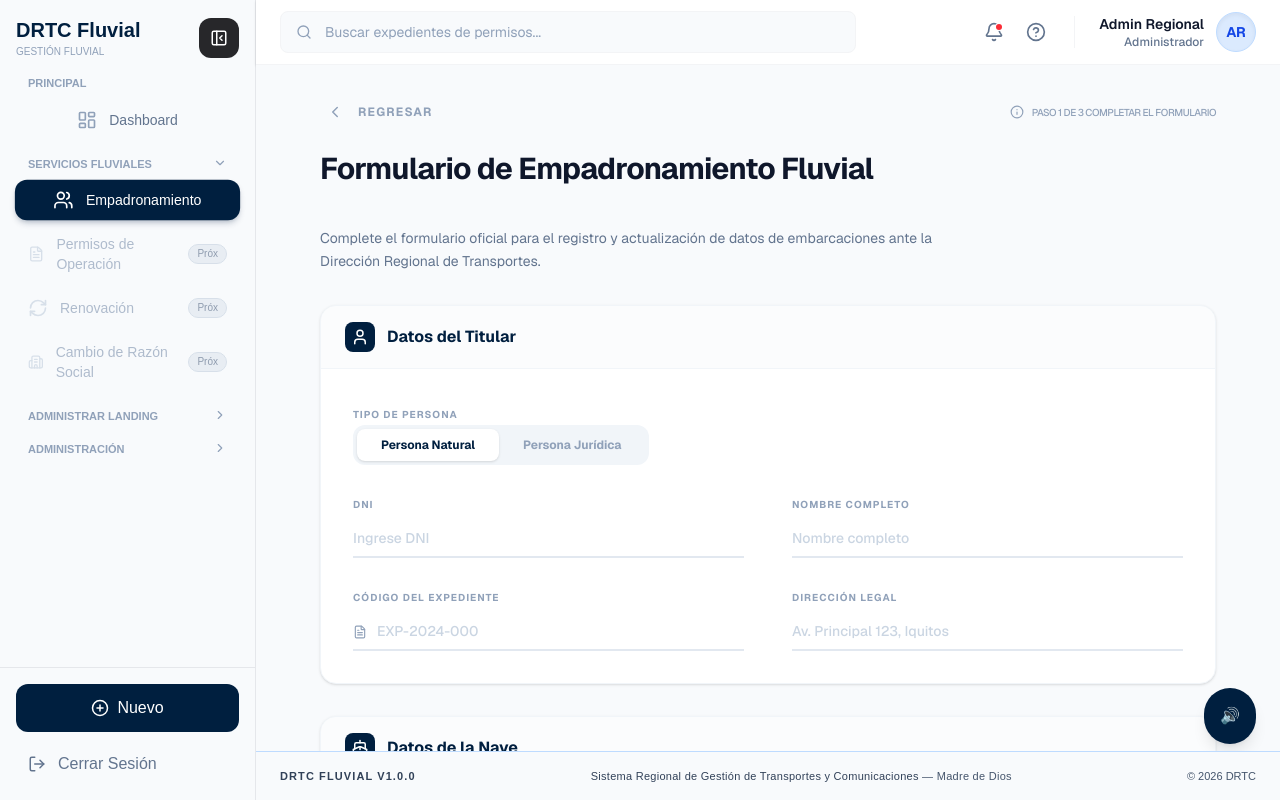
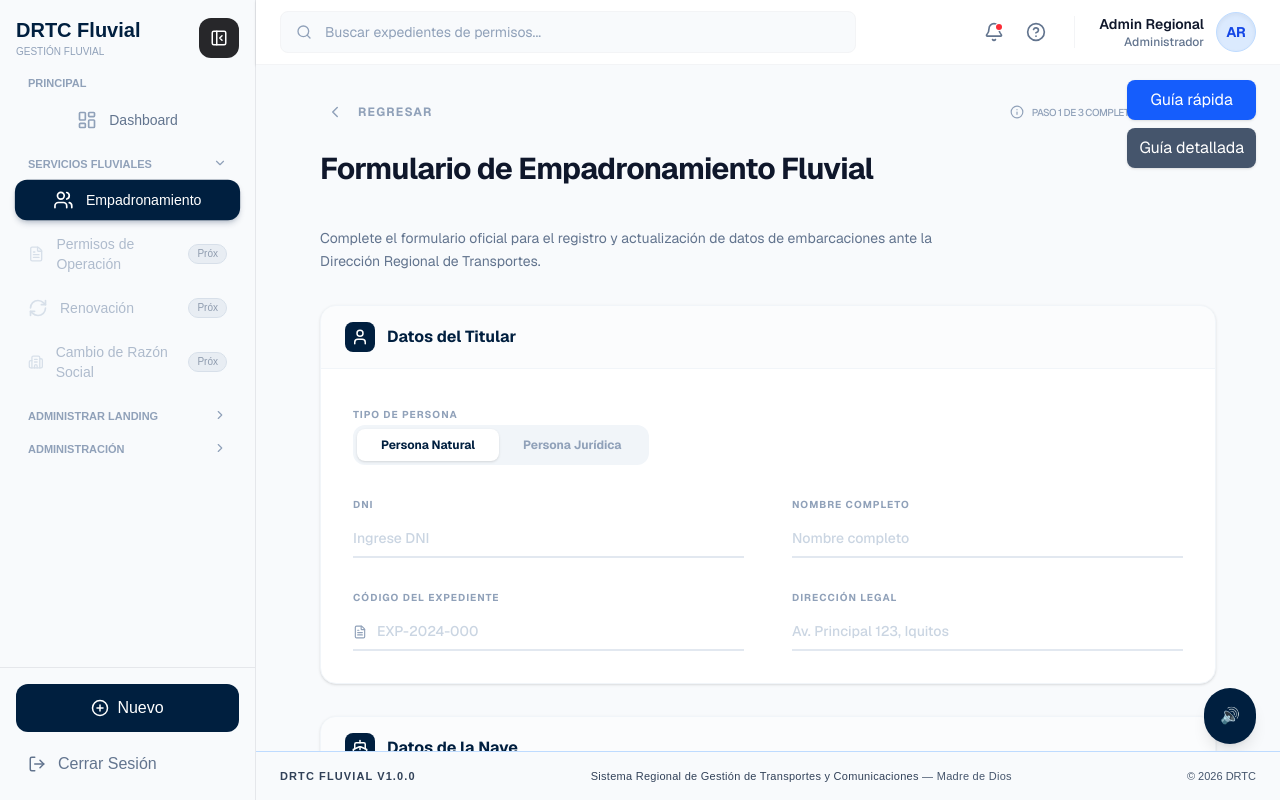
Before and after one commit to Bran258/drtc-fluvial-admin, a Next.js app: page /empadronamiento/registrar_datos in a window 1280 px wide. Built offline with nearby package versions, Linux system fonts and the light colour scheme.

Commit message:
Mejora guia de pasos, creación de tours,  hooks/useTour.ts

```diff
--- a/app/(transporte-fluvial)/empadronamiento/(formulario)/registrar_datos/page.tsx
+++ b/app/(transporte-fluvial)/empadronamiento/(formulario)/registrar_datos/page.tsx
@@ -6,18 +6,87 @@ import TitleHeader from "@/components/TitleHeader";
 import BackButton from "@/components/BackButton";
 import Button from "@/components/Button";
 
+import { toastEmpadronamiento } from "@/lib/toast";
+import Swal from "sweetalert2";
+
 import { useSpeech } from "@/hooks/useSpeech";
 import { GUIA_FORMULARIO } from "@/features/transporte-fluvial/empadronamiento/utils/guiaFormulario";
+
+import { useTour } from "@/hooks/useTour";
+import { EMPADRONAMIENTO_TOURS } from "@/tours/empadronamiento.tour";
 
 const EmpadronamientoForm = () => {
   const [tipoPersona, setTipoPersona] = React.useState<"natural" | "juridica">("natural");
   const { hablar, detener, estaHablando } = useSpeech();
+  const { startTour } = useTour();
 
   const handleGuia = () => {
     if (estaHablando()) {
       detener();
     } else {
       hablar(GUIA_FORMULARIO);
+    }
+  };
+
+  const handleSubmit = async (e: React.FormEvent) => {
+    e.preventDefault();
+
+    const form = e.target as HTMLFormElement;
+    const inputs = form.querySelectorAll("input, select");
+
+    let camposVacios: string[] = [];
+
+    inputs.forEach((input: any) => {
+      if (input.hasAttribute("required") && !input.value.trim()) {
+        const label =
+          input.closest("div")?.querySelector("label")?.innerText ||
+          "Campo requerido";
+        camposVacios.push(label);
+      }
+    });
+
+    // VALIDACIÓN DE CAMPOS VACÍOS
+    if (camposVacios.length > 0) {
+      await Swal.fire({
+        title: "Campos incompletos",
+        html: `
+        <div style="text-align:left; font-size:14px">
+          Debes completar los siguientes campos:<br/><br/>
+          <b>• ${camposVacios.join("<br/>• ")}</b>
+        </div>
+      `,
+        icon: "warning",
+        confirmButtonText: "Entendido",
+        confirmButtonColor: "#001f3f",
+      });
+
+      return;
+    }
+
+    // ✅ CONFIRMACIÓN DE GUARDADO
+    const result = await Swal.fire({
+      title: "¿Guardar datos?",
+      text: "Se registrará la información del empadronamiento",
+      icon: "question",
+      showCancelButton: true,
+      confirmButtonText: "Sí, guardar",
+      cancelButtonText: "Cancelar",
+      confirmButtonColor: "#001f3f",
+      cancelButtonColor: "#64748b",
+      reverseButtons: true,
+    });
+
+    if (!result.isConfirmed) return;
+
+    const id = toastEmpadronamiento.loading("Guardando datos...");
+
+    try {
+      // 🔹 aquí tu API real
+      await new Promise((res) => setTimeout(res, 1500));
+
+      toastEmpadronamiento.success("Datos guardados correctamente", { id });
+    } catch (error) {
+      toastEmpadronamiento.error("Error al guardar", { id });
     }
   };
 
@@ -37,7 +106,24 @@ const EmpadronamientoForm = () => {
         </p>
       </div>
 
-      <form className="max-w-4xl mx-auto space-y-8">
+      {/* GUÍA DE USO*/}
+      <div className="fixed top-20 right-6 flex flex-col gap-2">
+        <button
+          onClick={() => startTour(EMPADRONAMIENTO_TOURS.bloques)}
+          className="bg-blue-600 text-white px-3 py-2 rounded-lg shadow"
+        >
+          Guía rápida
+        </button>
+
+        <button
+          onClick={() => startTour(EMPADRONAMIENTO_TOURS.completo)}
+          className="bg-slate-600 text-white px-3 py-2 rounded-lg shadow"
+        >
+          Guía detallada
+        </button>
+      </div>
+
+      <form className="max-w-4xl mx-auto space-y-8" onSubmit={handleSubmit}>
         {/* 🔊 BOTÓN DE GUÍA DE VOZ */}
         <button
           type="button"
@@ -47,7 +133,7 @@ const EmpadronamientoForm = () => {
           {estaHablando() ? "⏹️" : "🔊"}
         </button>
         {/* SECCIÓN 1 */}
-        <div className="bg-white rounded-2xl shadow-sm border border-slate-100 overflow-hidden">
+        <div id="bloque-titular" className="bg-white rounded-2xl shadow-sm border border-slate-100 overflow-hidden">
 
           <div className="bg-slate-50/50 px-6 py-4 border-b border-slate-100 flex items-center gap-3">
             <div className="bg-[#001f3f] p-1.5 rounded-lg text-white">
@@ -59,7 +145,7 @@ const EmpadronamientoForm = () => {
           <div className="p-8 space-y-8">
 
             {/* Tipo Persona */}
-            <div className="space-y-3">
+            <div id="Tipo_persona" className="space-y-3">
               <label className="text-[10px] font-bold text-slate-400 uppercase tracking-widest">
                 Tipo de Persona
               </label>
@@ -93,15 +179,18 @@ const EmpadronamientoForm = () => {
             <div className="grid grid-cols-1 md:grid-cols-2 gap-x-12 gap-y-8">
 
               <CustomInput
+                id="dni-ruc"
                 label={tipoPersona === "natural" ? "DNI" : "RUC"}
                 placeholder={tipoPersona === "natural" ? "Ingrese DNI" : "Ingrese RUC"}
                 type="text" // importante (no number)
                 maxLength={tipoPersona === "natural" ? 8 : 11}
+                required
               />
 
               <CustomInput
                 label={tipoPersona === "natural" ? "Nombre Completo" : "Razón Social"}
                 placeholder={tipoPersona === "natural" ? "Nombre completo" : "Razón Social"}
+                required
               />
 
               <CustomInput
@@ -113,6 +202,7 @@ const EmpadronamientoForm = () => {
               <CustomInput
                 label="Dirección Legal"
                 placeholder="Av. Principal 123, Iquitos"
+                required
               />
 
             </div>
@@ -120,7 +210,7 @@ const EmpadronamientoForm = () => {
         </div>
 
         {/* SECCIÓN 2 */}
-        <div className="bg-white rounded-2xl shadow-sm border border-slate-100 overflow-hidden">
+        <div id="bloque-nave" className="bg-white rounded-2xl shadow-sm border border-slate-100 overflow-hidden">
 
           <div className="bg-slate-50/50 px-6 py-4 border-b border-slate-100 flex items-center gap-3">
             <div className="bg-[#001f3f] p-1.5 rounded-lg text-white">
@@ -132,7 +222,7 @@ const EmpadronamientoForm = () => {
           <div className="p-8 grid grid-cols-1 md:grid-cols-3 gap-x-8 gap-y-8">
 
             <CustomInput label="Nombre de la Nave" placeholder="Ej. El Amazónico II" />
-            <CustomInput label="Matrícula" placeholder="PM-12345-BF" />
+            <CustomInput label="Matrícula" placeholder="PM-12345-BF" required />
             <CustomInput label="Capacidad de la nave A.B" placeholder="N° Pasajeros / TM Carga" type="number" />
             <CustomInput label="Color" placeholder="Ej. Azul y Blanco" />
 
@@ -141,8 +231,10 @@ const EmpadronamientoForm = () => {
                 Tipo de Nave
               </label>
               <div className="relative">
-                <select className="w-full py-2 bg-slate-100 rounded-lg px-4 text-sm font-medium appearance-none outline-none focus:ring-2 focus:ring-blue-100">
-                  <option>Seleccione tipo</option>
+                <select
+                  required
+                  className="w-full py-2 bg-slate-100 rounded-lg px-4 text-sm font-medium appearance-none outline-none focus:ring-2 focus:ring-blue-100">
+                  <option value="">Seleccione tipo</option>
                   <option value="Tipo_simple">Simple</option>
                   <option value="No_definido">No definido</option>
                 </select>
@@ -156,7 +248,9 @@ const EmpadronamientoForm = () => {
               </label>
 
               <div className="relative">
-                <select className="w-full py-2 bg-slate-100 rounded-lg px-4 text-sm font-medium appearance-none outline-none focus:ring-2 focus:ring-blue-100">
+                <select
+                  required
+                  className="w-full py-2 bg-slate-100 rounded-lg px-4 text-sm font-medium appearance-none outline-none focus:ring-2 focus:ring-blue-100">
                   <option value="">Seleccione servicio</option>
                   <option value="transporte_comercial">Transporte Comercial</option>
                   <option value="transporte_turistico">Transporte Turístico</option>
@@ -175,7 +269,9 @@ const EmpadronamientoForm = () => {
               </label>
 
               <div className="relative">
-                <select className="w-full py-2 bg-slate-100 rounded-lg px-4 text-sm font-medium appearance-none outline-none focus:ring-2 focus:ring-blue-100">
+                <select
+                  required
+                  className="w-full py-2 bg-slate-100 rounded-lg px-4 text-sm font-medium appearance-none outline-none focus:ring-2 focus:ring-blue-100">
                   <option value="">Seleccione modalidad</option>
 
                   <option value="carga_pasajeros_menor_2ab">
@@ -211,8 +307,10 @@ const EmpadronamientoForm = () => {
                 Material del Casco
               </label>
               <div className="relative">
-                <select className="w-full py-2 bg-slate-100 rounded-lg px-4 text-sm font-medium appearance-none outline-none focus:ring-2 focus:ring-blue-100">
-                  <option>Seleccione material</option>
+                <select
+                  required
+                  className="w-full py-2 bg-slate-100 rounded-lg px-4 text-sm font-medium appearance-none outline-none focus:ring-2 focus:ring-blue-100">
+                  <option value="">Seleccione material</option>
                   <option value="Fibra_vidrio">Fibra de Vidrio</option>
                   <option value="Madera">Madera</option>
                   <option value="Acero_naval">Acero Naval</option>
@@ -228,7 +326,7 @@ const EmpadronamientoForm = () => {
         </div>
 
         {/* SECCIÓN 3 */}
-        <div className="bg-white rounded-2xl shadow-sm border border-slate-100 overflow-hidden">
+        <div id="bloque-motor" className="bg-white rounded-2xl shadow-sm border border-slate-100 overflow-hidden">
 
           <div className="bg-slate-50/50 px-6 py-4 border-b border-slate-100 flex items-center gap-3">
             <div className="bg-[#5d4037] p-1.5 rounded-lg text-white">
@@ -249,7 +347,7 @@ const EmpadronamientoForm = () => {
             Cancelar
           </button>
           <Button
-
+            type="submit"
             icon={<Save size={16} />}
             variant="primary"
           >
@@ -264,12 +362,14 @@ const EmpadronamientoForm = () => {
 
 /* INPUT */
 const CustomInput = ({
+  id,
   label,
   placeholder,
   error,
   icon,
   type = "text",
   maxLength,
+  required = false,
 }: any) => (
   <div className="flex flex-col gap-2">
     <label className="text-[10px] font-bold text-slate-400 uppercase tracking-widest">
@@ -284,9 +384,11 @@ const CustomInput = ({
       )}
 
       <input
+        id={id}
         type={type}
         placeholder={placeholder}
         maxLength={maxLength}
+        required={required}
         inputMode={type === "number" ? "numeric" : "text"}
         onInput={(e: any) => {
           // si tiene maxLength tipo DNI/RUC → solo números
--- a/app/layout.tsx
+++ b/app/layout.tsx
@@ -1,6 +1,7 @@
 import type { Metadata } from "next";
 import { Geist, Geist_Mono } from "next/font/google";
 import "./globals.css";
+import { Toaster } from "react-hot-toast";
 
 const geistSans = Geist({
   variable: "--font-geist-sans",
@@ -27,7 +28,47 @@ export default function RootLayout({
       lang="en"
       className={`${geistSans.variable} ${geistMono.variable} h-full antialiased`}
     >
-      <body className="min-h-full flex flex-col">{children}</body>
+      <body className="min-h-full flex flex-col">
+        {children}
+        {/* Empadronamiento → izquierda (verde) */}
+        <Toaster
+          toasterId="left"
+          position="top-left"
+          toastOptions={{
+            duration: 3000,
+            style: {
+              background: "#16a34a",
+              color: "#fff",
+            },
+          }}
+        />
+
+        {/* Permisos → centro (azul) */}
+        <Toaster
+          toasterId="center"
+          position="top-center"
+          toastOptions={{
+            duration: 3000,
+            style: {
+              background: "#2563eb",
+              color: "#fff",
+            },
+          }}
+        />
+
+        {/* General/Auth → derecha (gris oscuro) */}
+        <Toaster
+          toasterId="right"
+          position="top-right"
+          toastOptions={{
+            duration: 3000,
+            style: {
+              background: "#333",
+              color: "#fff",
+            },
+          }}
+        />
+      </body>
     </html>
   );
 }
--- /dev/null
+++ b/hooks/useTour.ts
@@ -0,0 +1,28 @@
+"use client";
+
+import { driver } from "driver.js";
+import "driver.js/dist/driver.css";
+
+type Step = {
+  element: string;
+  popover: {
+    title: string;
+    description: string;
+  };
+};
+
+export const useTour = () => {
+  const startTour = (steps: Step[]) => {
+    const driverObj = driver({
+      showProgress: true,
+      animate: true,
+      opacity: 0.5,
+      padding: 10,
+    });
+
+    driverObj.setSteps(steps);
+    driverObj.drive();
+  };
+
+  return { startTour };
+};
--- /dev/null
+++ b/lib/toast.ts
@@ -0,0 +1,37 @@
+import toast from "react-hot-toast";
+
+// 🔹 EMPADRONAMIENTO
+export const toastEmpadronamiento = {
+    success: (msg: string) =>
+        toast.success(msg, { toasterId: "left" }),
+
+    error: (msg: string) =>
+        toast.error(msg, { toasterId: "left" }),
+
+    loading: (msg: string) =>
+        toast.loading(msg, { toasterId: "left" }),
+};
+
+// 🔹 PERMISOS
+export const toastPermisos = {
+    success: (msg: string) =>
+        toast.success(msg, { toasterId: "center" }),
+
+    error: (msg: string) =>
+        toast.error(msg, { toasterId: "center" }),
+
+    loading: (msg: string) =>
+        toast.loading(msg, { toasterId: "center" }),
+};
+
+// 🔹 GENERAL / AUTH
+export const toastGeneral = {
+    success: (msg: string) =>
+        toast.success(msg, { toasterId: "right" }),
+
+    error: (msg: string) =>
+        toast.error(msg, { toasterId: "right" }),
+
+    loading: (msg: string) =>
+        toast.loading(msg, { toasterId: "right" }),
+};
--- a/package.json
+++ b/package.json
@@ -10,11 +10,14 @@
   },
   "dependencies": {
     "axios": "^1.13.6",
+    "driver.js": "^1.4.0",
     "jose": "^6.2.2",
     "lucide-react": "^0.577.0",
     "next": "16.2.0",
     "react": "19.2.4",
-    "react-dom": "19.2.4"
+    "react-dom": "19.2.4",
+    "react-hot-toast": "^2.6.0",
+    "sweetalert2": "^11.26.24"
   },
   "devDependencies": {
     "@tailwindcss/postcss": "^4",
--- /dev/null
+++ b/tours/empadronamiento.tour.ts
@@ -0,0 +1,66 @@
+export const EMPADRONAMIENTO_TOURS = {
+    bloques: [
+        {
+            element: "#bloque-titular",
+            popover: {
+                title: "Datos del Titular",
+                description: "Aquí ingresas los datos del propietario",
+            },
+        },
+        {
+            element: "#bloque-nave",
+            popover: {
+                title: "Datos de la Nave",
+                description: "Información de la embarcación",
+            },
+        },
+        {
+            element: "#bloque-motor",
+            popover: {
+                title: "Motor",
+                description: "Datos del motor",
+            },
+        },
+    ],
+
+    campos: [
+        {
+            element: "#dni-ruc",
+            popover: {
+                title: "DNI / RUC",
+                description: "Ingresa tu documento",
+            },
+        },
+        {
+            element: "#nombre",
+            popover: {
+                title: "Nombre",
+                description: "Nombre completo o razón social",
+            },
+        },
+    ],
+
+    completo: [
+        {
+            element: "#bloque-titular",
+            popover: {
+                title: "Inicio",
+                description: "Primero esta sección",
+            },
+        },
+        {
+            element: "#Tipo_persona",
+            popover: {
+                title: "Persona Natural o Jurídica",
+                description: "Selecciona si es persona natural o jurídica, respectivamente",
+            },
+        },
+        {
+            element: "#dni-ruc",
+            popover: {
+                title: "Documento",
+                description: "Aquí empiezas",
+            },
+        },
+    ],
+};
```
Also changed, not shown: features/transporte-fluvial/empadronamiento/utils/tours.ts (added, +57 -0 lines), tours/dashboard.tour.ts (added, +16 -0 lines), tours/login.tour.ts (added, +23 -0 lines), 1 other file (tests, documents, lock files or other folders).
